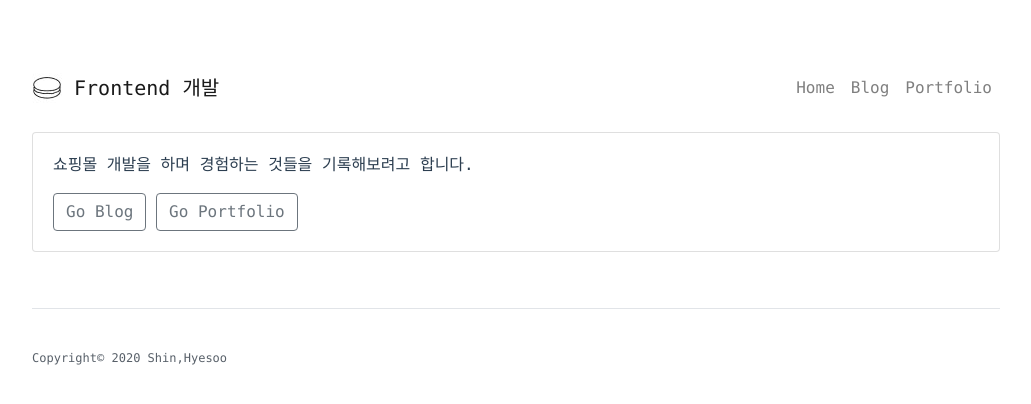
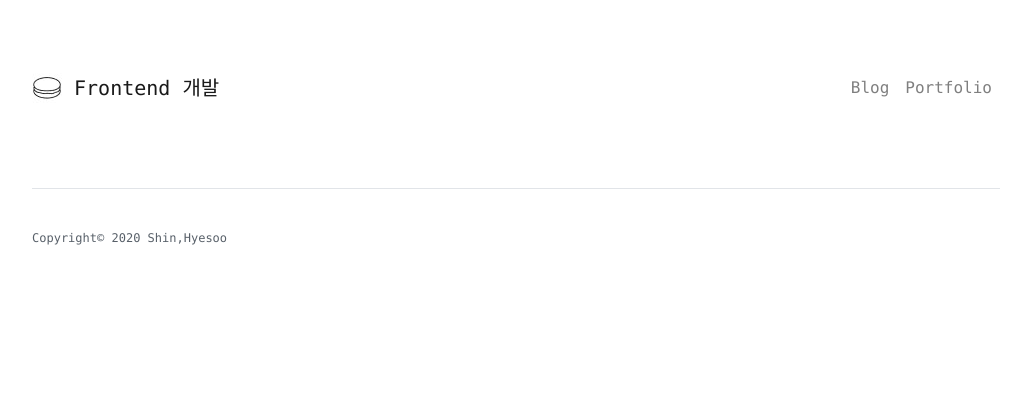
Before and after one commit to dc2348/vue-cli-github, a Vue app: page /home in a window 1280 px wide. Before the commit this address led to /home#/home. Shown: the top 404 px of the page, without its empty margins (124-1155 px from the left). Built offline with nearby package versions, Linux system fonts and the light colour scheme; a web font is replaced by a local one.

Commit message:
FEAT:Remove home

```diff
--- a/src/components/CommonFooter.vue
+++ b/src/components/CommonFooter.vue
@@ -1,6 +1,6 @@
 <template>
   <footer>
-    <p class="copyright">Copyright© 2020 <router-link to="/home">Shin,Hyesoo</router-link></p>
+    <p class="copyright">Copyright© 2020 <router-link to="/">Shin,Hyesoo</router-link></p>
   </footer>
 </template>
 
--- a/src/components/CommonHeader.vue
+++ b/src/components/CommonHeader.vue
@@ -1,7 +1,7 @@
 <template>
     <header>
       <b-navbar type="light" variant="faded">
-        <b-navbar-brand to="/home">
+        <b-navbar-brand to="/">
           <img src="../assets/images/icon_macaroon_30x30.jpg" class="d-inline-block align-top" alt="profile logo" />
           Frontend 개발
         </b-navbar-brand>
@@ -17,8 +17,8 @@
           <router-link to="/portfolio">Portfolio</router-link> -->
 
           <!-- bootstrap-vue Router link support -->
-          <b-nav-item to="/home">Home</b-nav-item>
-          <b-nav-item to="/blog">Blog</b-nav-item>
+          <!-- <b-nav-item to="/">Home</b-nav-item> -->
+          <b-nav-item to="/">Blog</b-nav-item>
           <b-nav-item to="/portfolio">Portfolio</b-nav-item>
         </b-navbar-nav>
       </b-navbar>
--- a/src/routes/index.js
+++ b/src/routes/index.js
@@ -1,6 +1,6 @@
 import Vue from "vue";
 import VueRouter from "vue-router";
-import HomeView from "../views/HomeView.vue"
+// import HomeView from "../views/HomeView.vue"
 import BlogView from "../views/BlogView.vue"
 import PortfolioView from "../views/PortfolioView.vue"
 import BlogDetailView from "../views/BlogDetailView.vue"
@@ -10,20 +10,16 @@ import PostsView from "../views/PostsView.vue"
 Vue.use(VueRouter);
 
 export const router = new VueRouter({
-    // mode: 'history',
+    mode: 'history',
     routes: [
+        // path : url에 대한 정보
+        // conponent: url 주소로 갔을 때 표시될 컴포넌트
+        // {
+        //     path: '/',
+        //     component: HomeView
+        // },
         {
             path: '/',
-            redirect: '/home'
-        },
-        // path : url에 대한 정보
-        // conponent: url 주소로 갔을 때 표시될 컴포넌트
-        {
-            path: '/home',
-            component: HomeView
-        },
-        {
-            path: '/blog',
             component: BlogView
         },
         {
```
